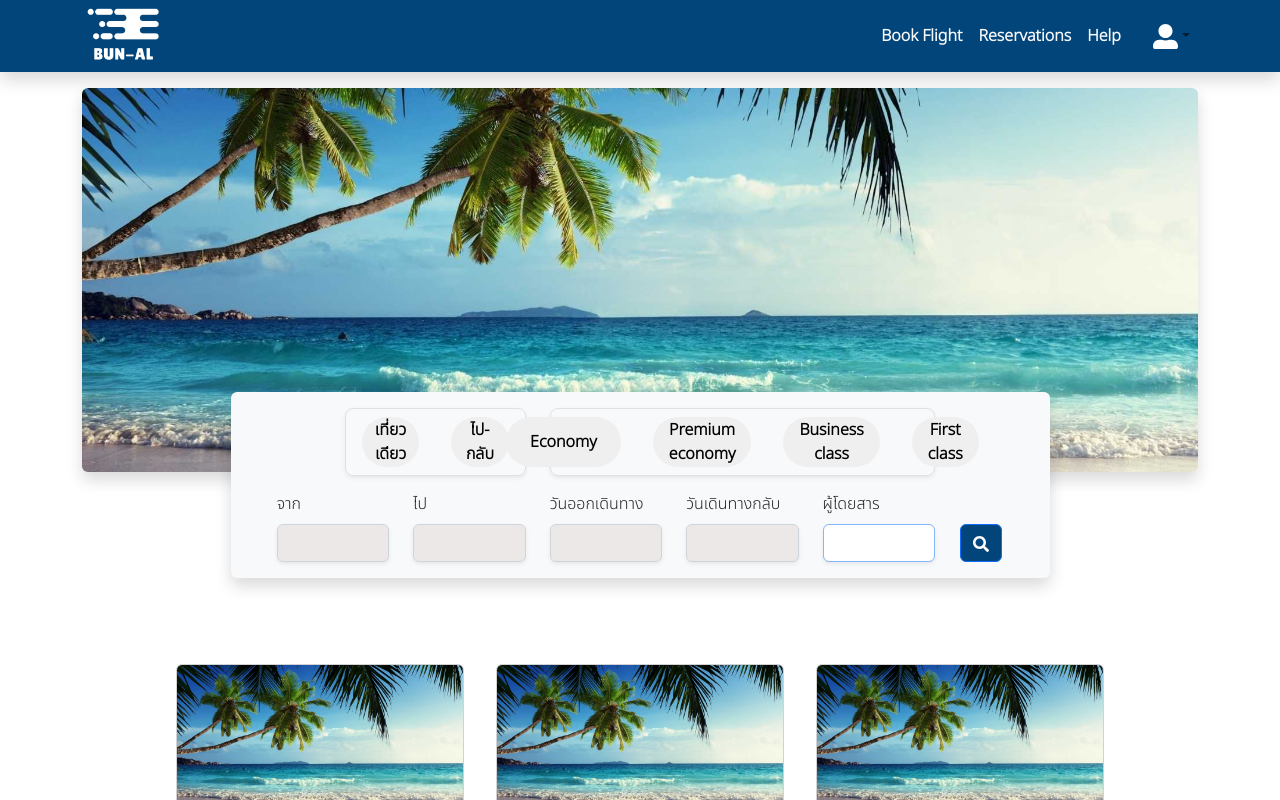
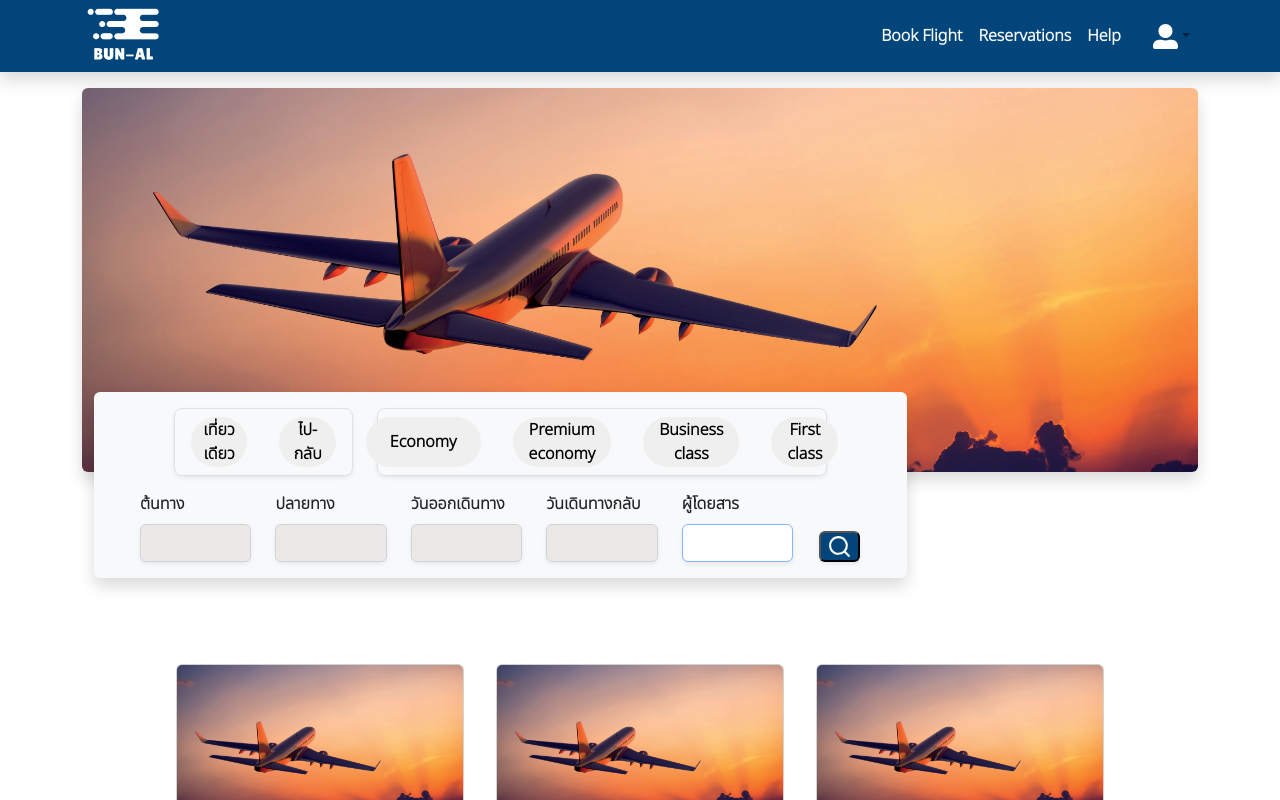
Before and after one commit to B-MNSN/dii-front-end-project, a React (Create React App) app: page / in a window 1280 px wide. Shown: the top 800 px of the page. Built offline with nearby package versions, Linux system fonts and the light colour scheme.

Commit message:
edit css

```diff
--- a/src/components/BookingSearch.js
+++ b/src/components/BookingSearch.js
@@ -1,21 +1,21 @@
 import React from 'react';
-import { Form, Container, Row, Col, Button } from 'react-bootstrap';
-import { FaSearch } from 'react-icons/fa';
+import { Form, Container, Row, Col} from 'react-bootstrap';
+import { RiSearchLine } from 'react-icons/ri';
 
 function BookingSearch() {
     return (
         <>
-            <div className='w-75 rounded shadow bg-light d-flex justify-content-center'>
-                <Form className=''>
+            <div className='rounded shadow bg-light d-flex justify-content-center'>
+                <Form>
                     <Container className=' py-3'>
-                        <Row className='pb-3 justify-content-center'>
+                        <Row className='pb-3 d-flex justify-content-center'>
                             <Col lg={3}>
                                 <div className='d-flex justify-content-space-around shadow-sm rounded-3 border border-1'>
                                     <button className='btnFlight fw-bold rounded-5 w-50 my-2 mx-3'>เที่ยวเดียว</button>
                                     <button className='btnFlight fw-bold rounded-5 w-50 my-2 mx-3'>ไป-กลับ</button>
                                 </div>
                             </Col>
-                            <Col lg={6}>
+                            <Col lg={7}>
                                 <div className=' d-flex justify-content-center shadow-sm rounded-3 border border-1'>
                                     <button className='btnCabinClass fw-bold rounded-5 px-4 my-2 mx-3'>Economy </button>
                                     <button className='btnCabinClass fw-bold rounded-5 px-3 my-2 mx-3'>Premium economy</button>
@@ -24,10 +24,10 @@ function BookingSearch() {
                                 </div>
                             </Col>
                         </Row>
-                        <Row className='justify-content-center'>
+                        <Row className='d-flex justify-content-center'>
                             <Col lg={2}>
                                 <Form.Group>
-                                    <Form.Label>จาก</Form.Label>
+                                    <Form.Label className='fw-bold'>ต้นทาง</Form.Label>
                                     <Form.Control
                                         type="text"
                                         autoFocus
@@ -37,7 +37,7 @@ function BookingSearch() {
                             </Col>
                             <Col lg={2}>
                                 <Form.Group>
-                                    <Form.Label>ไป</Form.Label>
+                                    <Form.Label className='fw-bold'>ปลายทาง</Form.Label>
                                     <Form.Control
                                         type="text"
                                         autoFocus
@@ -47,7 +47,7 @@ function BookingSearch() {
                             </Col>
                             <Col lg={2}>
                                 <Form.Group>
-                                    <Form.Label>วันออกเดินทาง</Form.Label>
+                                    <Form.Label className='fw-bold'>วันออกเดินทาง</Form.Label>
                                     <Form.Control
                                         type="text"
                                         autoFocus
@@ -57,7 +57,7 @@ function BookingSearch() {
                             </Col>
                             <Col lg={2}>
                                 <Form.Group>
-                                    <Form.Label>วันเดินทางกลับ</Form.Label>
+                                    <Form.Label className='fw-bold'>วันเดินทางกลับ</Form.Label>
                                     <Form.Control
                                         type="text"
                                         autoFocus
@@ -67,7 +67,7 @@ function BookingSearch() {
                             </Col>
                             <Col lg={2}>
                                 <Form.Group>
-                                    <Form.Label>ผู้โดยสาร</Form.Label>
+                                    <Form.Label className='fw-bold'>ผู้โดยสาร</Form.Label>
                                     <Form.Control
                                         type="text"
                                         autoFocus
@@ -76,7 +76,7 @@ function BookingSearch() {
                                 </Form.Group>
                             </Col>
                             <Col lg={1} className='d-flex justify-content-center align-items-end'>
-                                <Button href='#' className='B-seachButton'><FaSearch color={'#ffffff'} /></Button>
+                                <button href='#' className='B-seachButton shadow-sm rounded-2'><RiSearchLine size={25} color={'#ffffff'} /></button>
                             </Col>
                         </Row>
                     </Container>
--- a/src/pages/Home.js
+++ b/src/pages/Home.js
@@ -2,13 +2,13 @@ import React from 'react';
 import BookingSearch from '../components/BookingSearch';
 import { Container, Row, Card, Button } from 'react-bootstrap';
 function Home() {
-    const mainPic = require('../Elements/sea.jpg')
+    const mainPic = require('../Elements/airplane-bg.jpg')
     return (
         <>
             <Container fluid='lg'>
                 <Row className='mt-3 mx-0 H-seachBoxContainer position-relative'>
-                    <div className='H-seachBox d-flex justify-content-center position-absolute w-100'>
-                        <BookingSearch />
+                    <div className='H-seachBox d-flex justify-content-center position-absolute'>
+                        <BookingSearch/>
                     </div>
                     <img src={mainPic} className='H-mainPic rounded p-0 shadow' alt='...' />
                 </Row>
```
